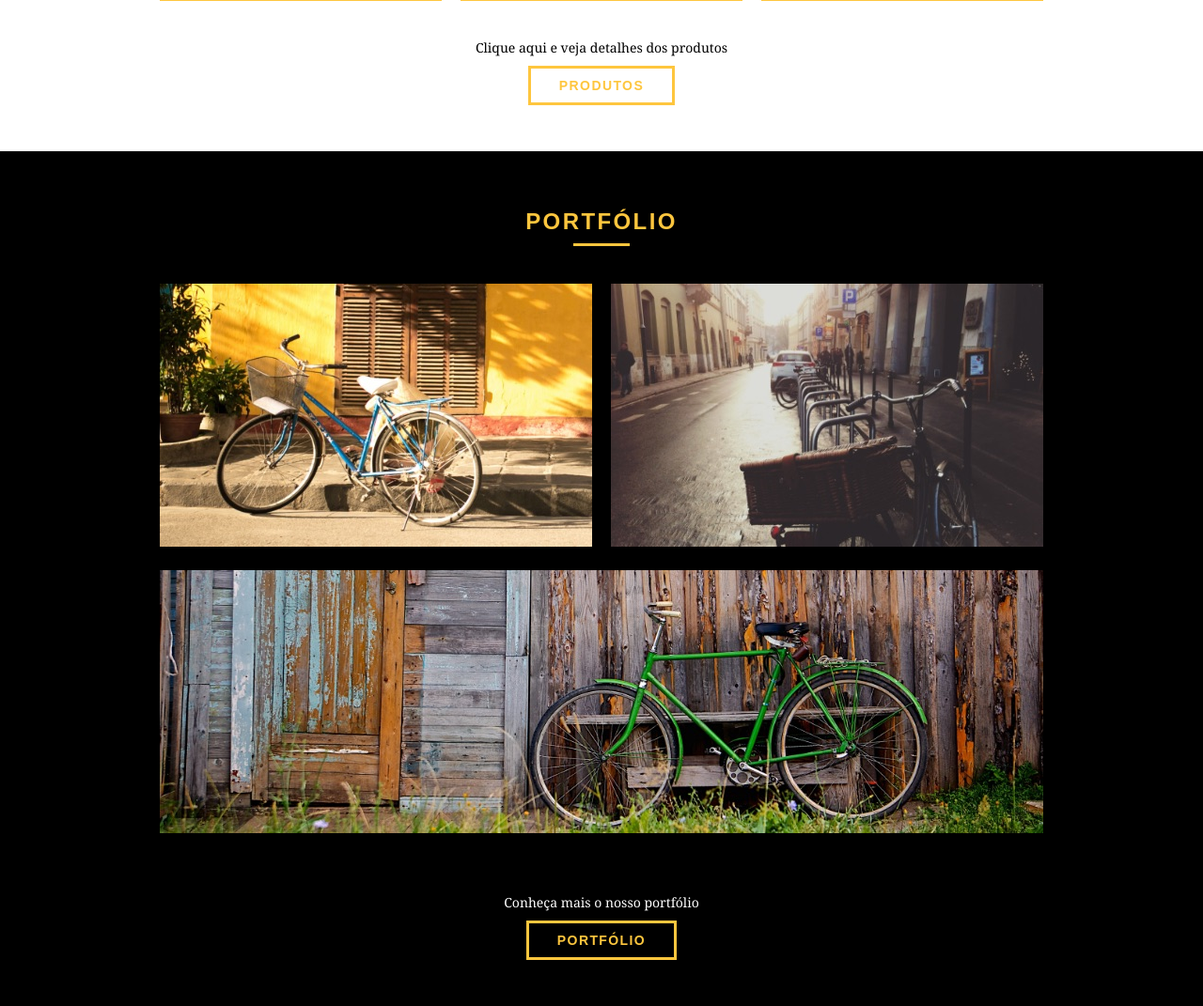
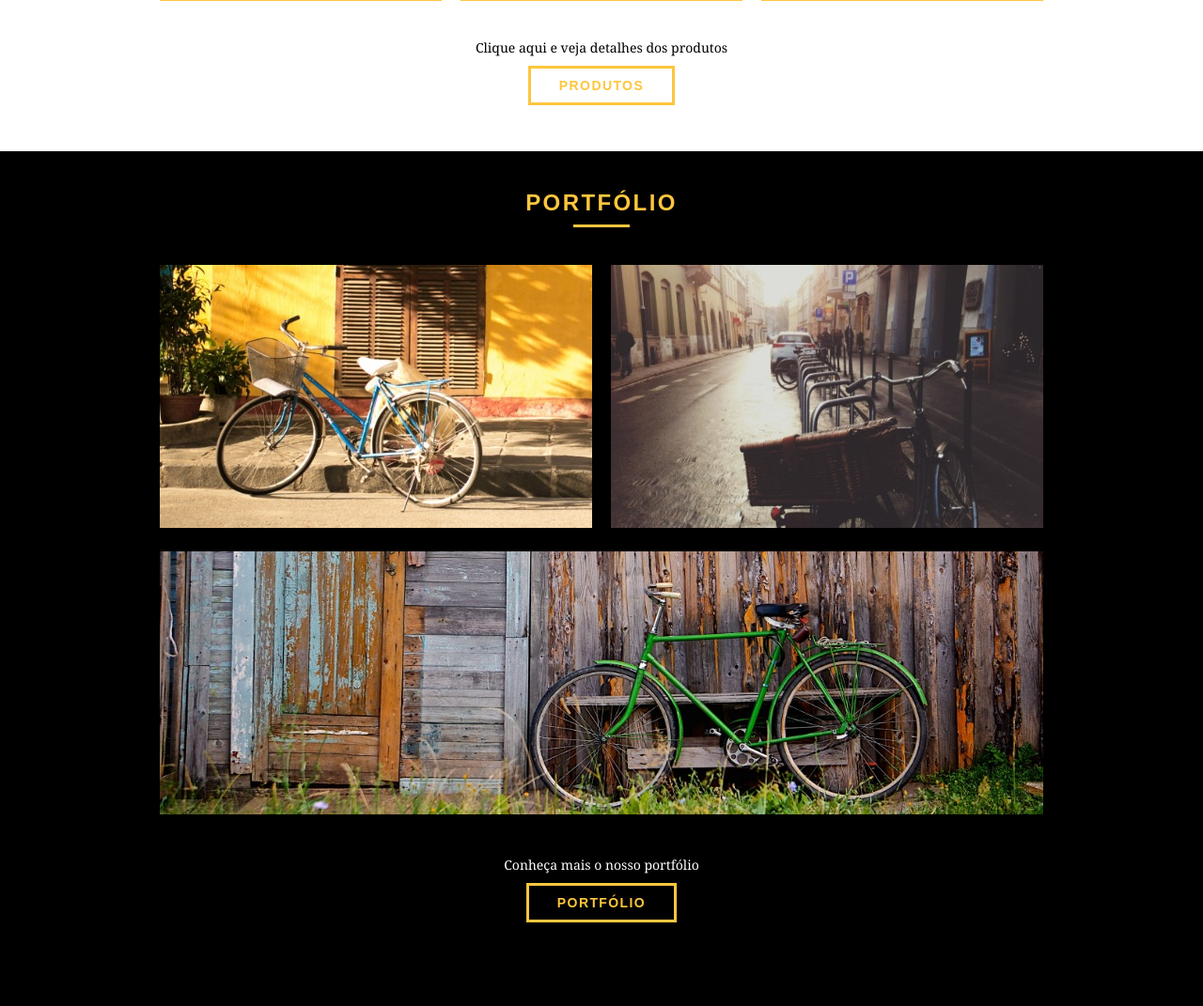
Before and after one commit to jorgeteixeirajr/webdesigncompleto, a PHP site: page / in a window 1280 px wide. Shown: the part 942-2013 px from the top of the page at 94% size. After the commit the page ends 1924 px from the top, so only its background shows below. Run offline with PHP 8.4, Linux system fonts and the light colour scheme.

Commit message:
Ajustes no estilo da seção portfólio.

```diff
--- a/bikcraft/css/style.css
+++ b/bikcraft/css/style.css
@@ -182,7 +182,7 @@ p {
 /* Portfólio */
 .portfolio {
   background: #000;
-  padding: 60px 0;
+  padding: 40px 0;
 }
 
 .portfolio .subtitulo {
@@ -198,8 +198,8 @@ p {
   background: #fec63e;
 }
 
-.portfolio_lista li {
-  margin-bottom: 20px;
+.portfolio_lista li:last-child {
+  margin-top: 20px;
 }
 
 .portfolio .call p {
```
